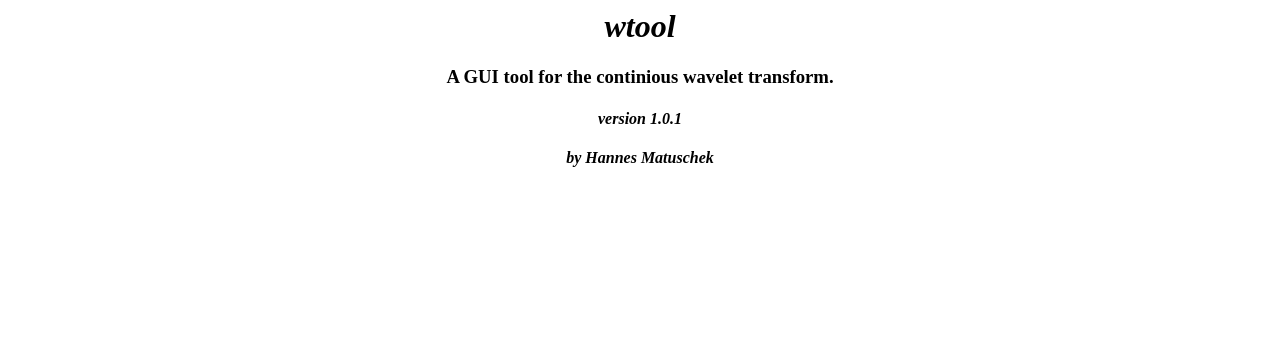
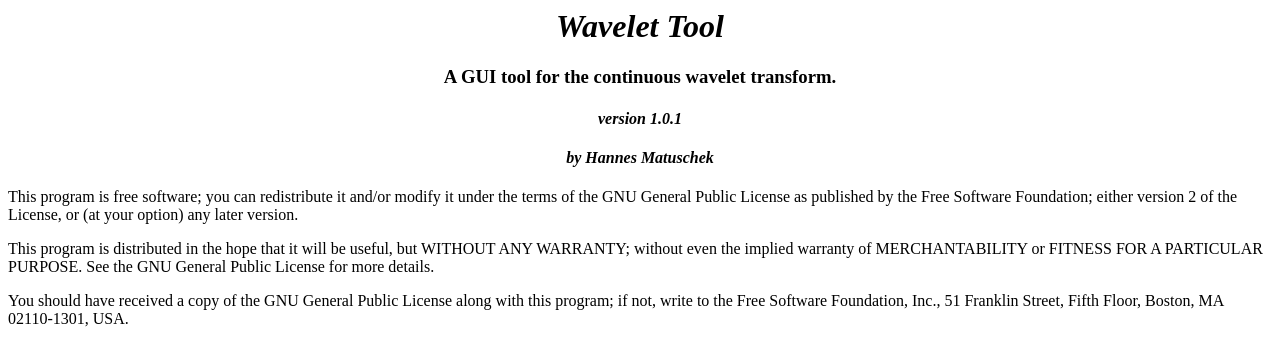
Before and after one commit to hmatuschek/libwt, a plain HTML site: page src/resources/about.html in a window 1280 px wide. Drawn offline with Linux system fonts and the light colour scheme.

Commit message:
Fixed about.

```diff
--- a/src/resources/about.html
+++ b/src/resources/about.html
@@ -1,11 +1,22 @@
 <html>
  <body>
-  <h1 align="center"><i>wtool</i></h2>
-  <h3 align="center">A GUI tool for the continious wavelet transform.</h3>
+  <h1 align="center"><i>Wavelet Tool</i></h2>
+  <h3 align="center">A GUI tool for the continuous wavelet transform.</h3>
   <h4 align="center"><i>version 1.0.1</i></h3>
   <h4 align="center"><i>by Hannes Matuschek</i></h4>
 
-  <p>
-  </p>
+  <p> This program is free software; you can redistribute it and/or
+	modify it under the terms of the GNU General Public License
+	as published by the Free Software Foundation; either version 2
+	of the License, or (at your option) any later version.</p>
+
+  <p> This program is distributed in the hope that it will be useful,
+	but WITHOUT ANY WARRANTY; without even the implied warranty of
+	MERCHANTABILITY or FITNESS FOR A PARTICULAR PURPOSE.  See the
+	GNU General Public License for more details.</p>
+
+  <p>You should have received a copy of the GNU General Public License
+	along with this program; if not, write to the Free Software
+	Foundation, Inc., 51 Franklin Street, Fifth Floor, Boston, MA  02110-1301, USA.</p>
  </body>
 </html>
```
